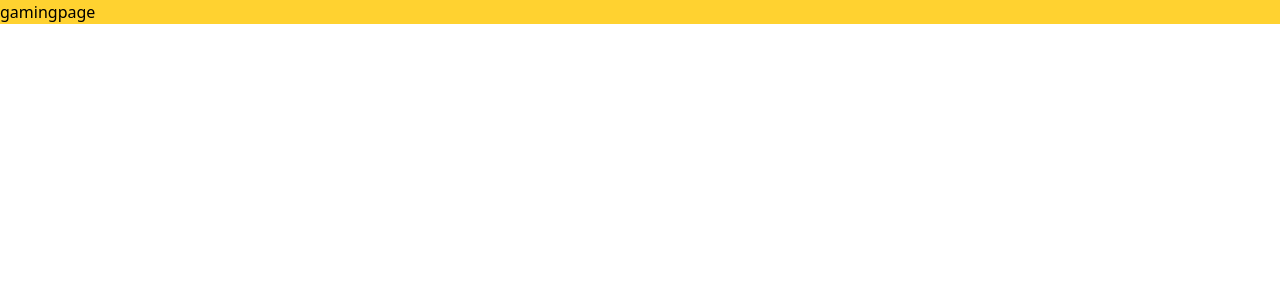
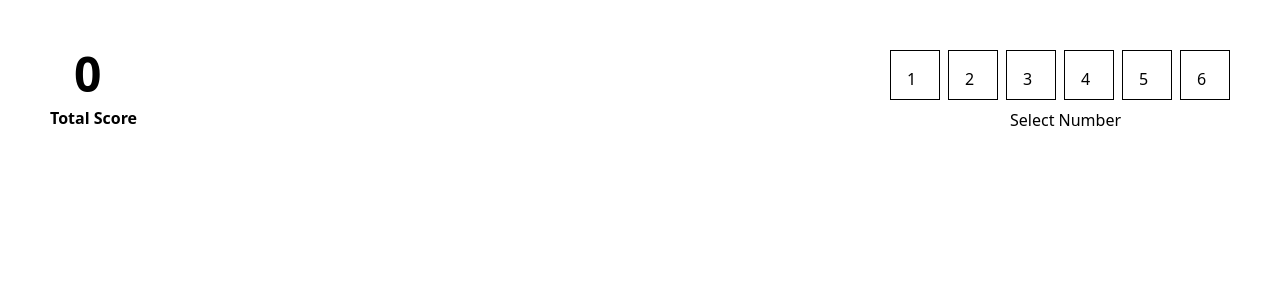
Before and after one commit to saritadipa34/Dice-game, a React (Vite) app: page / in a window 1280 px wide. Both pictures are taken after a click on the button "click me". Shown: the top 300 px of the page. Built offline with nearby package versions, Linux system fonts and the light colour scheme.

Commit message:
Partially done with Gamingpage

```diff
--- /dev/null
+++ b/src/components/Box.jsx
@@ -0,0 +1,9 @@
+
+const Box=({num,onClick})=>{
+    return(
+        <div onClick={onClick} className="h-[50px] w-[50px] p-4 cursor-pointer border border-black">
+            {num}
+        </div>
+    )
+}
+export default Box;
--- a/src/components/Gamingpage.jsx
+++ b/src/components/Gamingpage.jsx
@@ -1,8 +1,18 @@
+import { useState } from "react";
+import Number from "./Number"
 
 const Gamingpage=()=>{
+    const[score,setScore]=useState(0)
     return(
-        <div className="bg-amber-300">
-            gamingpage
+        <div className="py-[50px] px-[50px]">
+            <div className="flex justify-between">
+                <div>
+                <h1 className="text-5xl font-bold ml-6 mb-2">{score}</h1>
+                <p className="font-bold">Total Score</p>
+                </div>
+            <Number />
+            </div>
+
         </div>
     )
 }
--- /dev/null
+++ b/src/components/Number.jsx
@@ -0,0 +1,24 @@
+import Box from "./Box";
+
+const Number=()=>{
+    const nums=[1,2,3,4,5,6]
+
+const handleClick=()=>{
+    const ans= nums[Math.floor(Math.random() * nums.length)]
+    console.log("click",ans)
+}
+
+    return(
+        <div>
+        <div className="flex gap-2">
+{nums.map((num,index)=>
+    (
+        <Box key={index} num={num}  onClick={handleClick}/>
+    )
+)}
+        </div>
+        <p className="ml-[120px] mt-2">Select Number</p>
+        </div>
+    )
+}
+export default Number;
```
